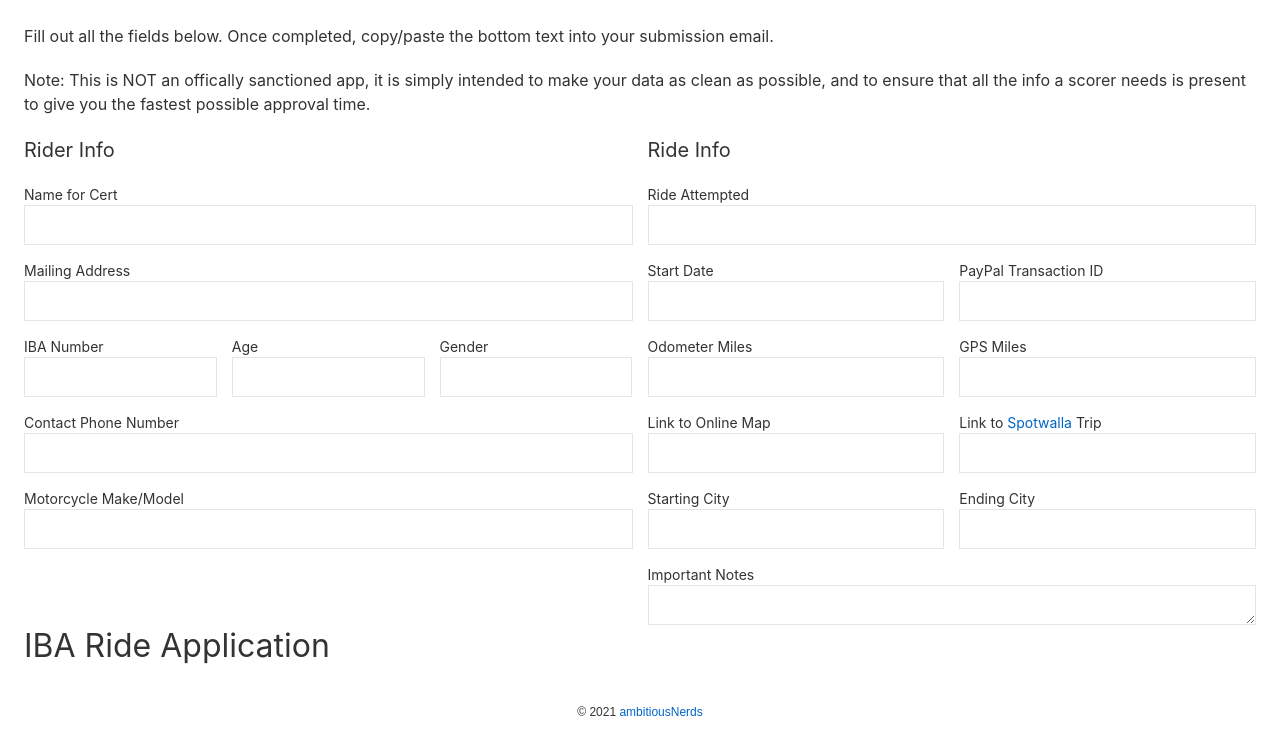
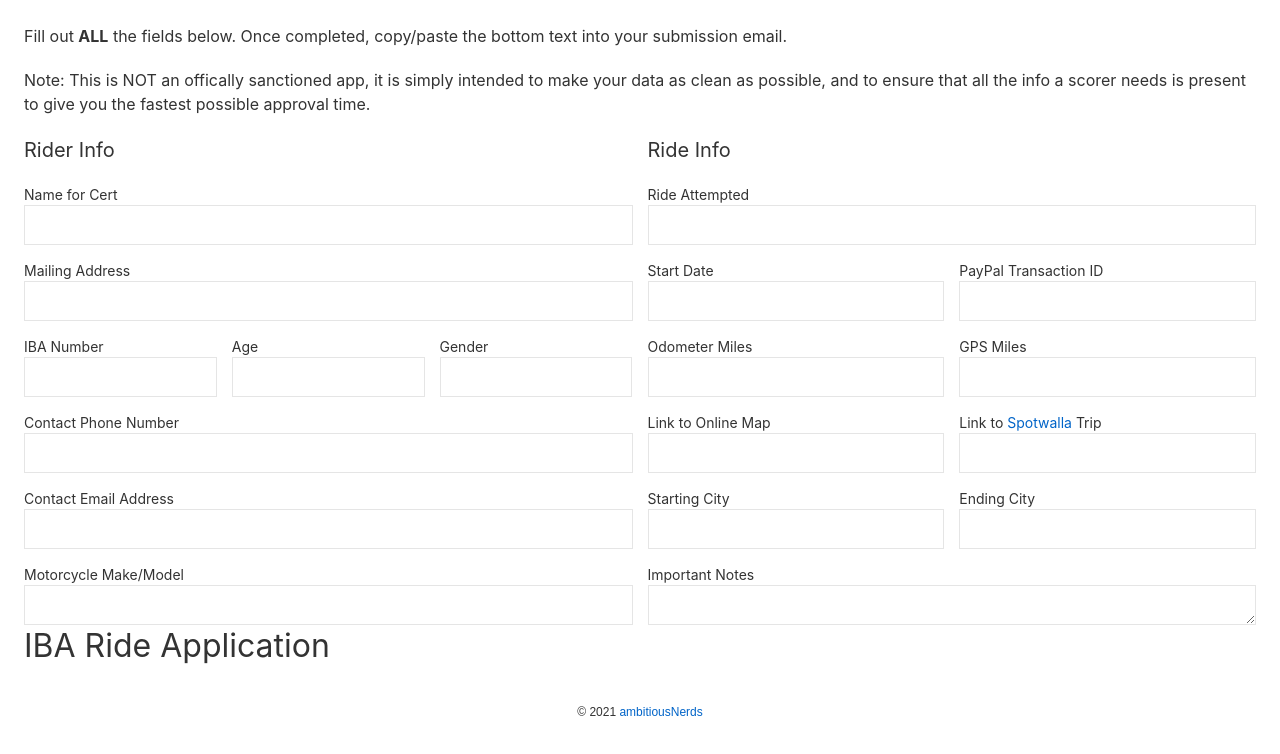
Before and after one commit to DJFriar/IBA-Proof-Builder, a Svelte app: page / in a window 1280 px wide. Shown: the top 754 px of the page. Built offline with nearby package versions, Linux system fonts and the light colour scheme; some icons are missing.

Commit message:
Added some missing fields and updated the order of info

```diff
--- a/public/index.html
+++ b/public/index.html
@@ -4,7 +4,7 @@
 	<meta charset='utf-8'>
 	<meta name='viewport' content='width=device-width,initial-scale=1'>
 
-	<title>IBA Proof Builder</title>
+	<title>IBA App Helper</title>
 
   <link rel="stylesheet" href="https://cdn.jsdelivr.net/npm/uikit@3.6.5/dist/css/uikit.min.css" />
 	<link rel='icon' type='image/png' href='/favicon.png'>
--- a/src/App.svelte
+++ b/src/App.svelte
@@ -2,6 +2,7 @@
 	let FullName = "";
   let IBANum = "";
   let PhoneNum = "";
+  let Email ="";
   let Age = "";
   let Gender = "";
   let MailingAddress = "";
@@ -20,7 +21,7 @@
 </script>
 
 <main>
-  <p>Fill out all the fields below. Once completed, copy/paste the bottom text into your submission email.</p>
+  <p>Fill out <strong>ALL</strong> the fields below. Once completed, copy/paste the bottom text into your submission email.</p>
   <p>Note: This is NOT an offically sanctioned app, it is simply intended to make your data as clean as possible, and to ensure that all the info a scorer needs is present to give you the fastest  possible approval time.</p>
   <div class="uk-grid-small uk-child-width-expand" uk-grid>
     <div>
@@ -51,7 +52,11 @@
           <input class="uk-input" id="PhoneNum" type="text" bind:value={PhoneNum}>
         </div>
         <div class="uk-width-1-1@s">
-          <label class="uk-form-label" for="BikeMakeModel">Motorcycle Make/Model<i class="infoIcon fal fa-info-circle" uk-tooltip="This hsould be in the form of Year Make Model, ie '2018 Honda Gold Wing'."></i></label>
+          <label class="uk-form-label" for="Email">Contact Email Address</label>
+          <input class="uk-input" id="Email" type="text" bind:value={Email}>
+        </div>
+        <div class="uk-width-1-1@s">
+          <label class="uk-form-label" for="BikeMakeModel">Motorcycle Make/Model<i class="infoIcon fal fa-info-circle" uk-tooltip="This should be in the form of Year Make Model, ie '2018 Honda Gold Wing'."></i></label>
           <input class="uk-input" id="BikeMakeModel" type="text" bind:value={BikeMakeModel}>
         </div>
       </div>
@@ -113,11 +118,20 @@
     {#if RideName}
       <p><strong>Ride are you applying for:</strong> {RideName}</p>
     {/if}
+    {#if StartDate}
+      <p><strong>Date of ride start:</strong> {StartDate}</p>
+    {/if}
+    {#if FullName}
+      <p><strong>Name you want on the certificate:</strong> {FullName}</p>
+    {/if}
     {#if MailingAddress}
       <p><strong>Address to mail the certificate to:</strong> {MailingAddress}</p>
     {/if}
     {#if PhoneNum}
       <p><strong>Contact phone number:</strong> {PhoneNum}</p>
+    {/if}
+    {#if Email}
+      <p><strong>Contact email address:</strong> {Email}</p>
     {/if}
     {#if IBANum}
       <p><strong>Are you a NEW or EXISTING IBA member:</strong> EXISTING ({IBANum})</p>
@@ -127,12 +141,6 @@
     {/if}
     {#if Gender}
       <p><strong>Gender:</strong> {Gender}</p>
-    {/if}
-    {#if StartDate}
-      <p><strong>Date of ride start:</strong> {StartDate}</p>
-    {/if}
-    {#if FullName}
-      <p><strong>Name you want on the certificate:</strong> {FullName}</p>
     {/if}
     {#if BikeMakeModel}
       <p><strong>Motorcycle Make/Model:</strong> {BikeMakeModel}</p>
@@ -161,6 +169,13 @@
     {#if PayPalTransID}
       <p><strong>PayPal Transaction ID:</strong> {PayPalTransID}</p>
     {/if}
+    {#if OtherNotes}
+      <p><strong>Additional Notes:</strong> {OtherNotes}</p>
+    {/if}
+    {#if FullName}
+      <p>I certify that the statements in this application for certification are true to the best of my knowledge and belief.</p>
+      <p>{FullName}</p>
+    {/if}
   </div>
 </main>
 <footer>
```
